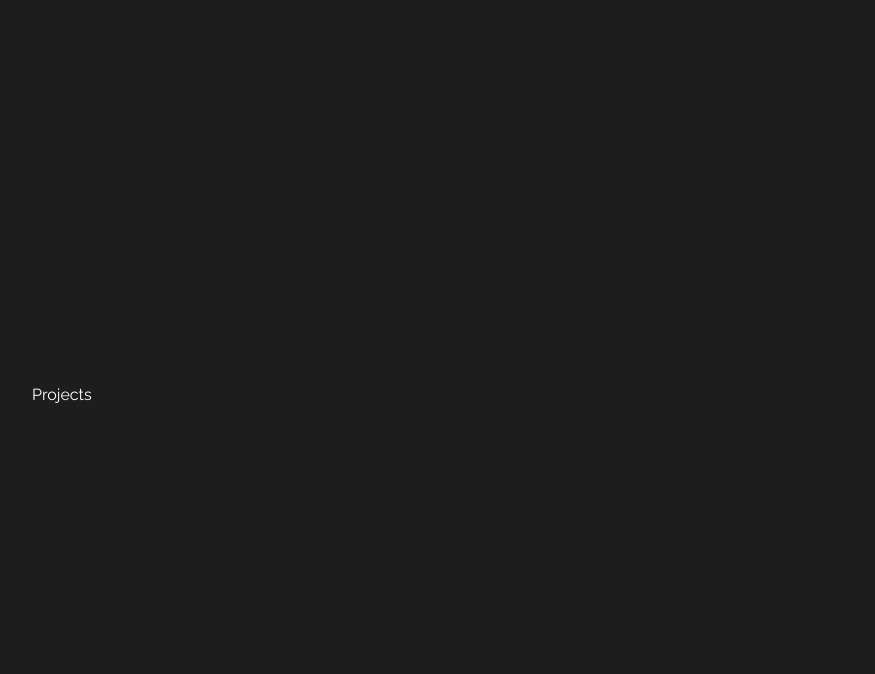
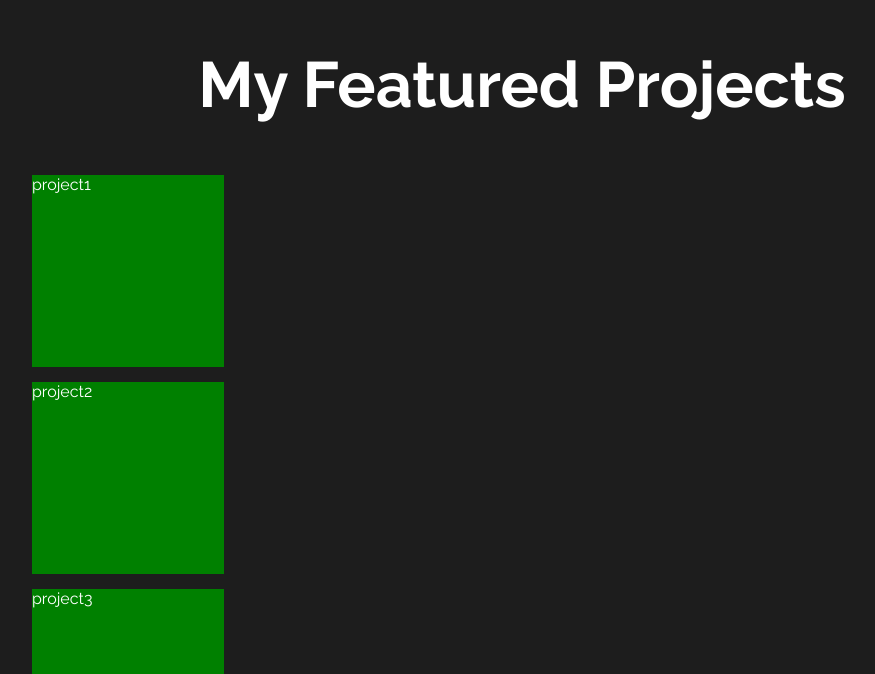
Before and after one commit to tluper94/myportfolio, a React (Create React App) app: page / in a window 1280 px wide. Shown: the part 2406-3080 px from the top of the page, without its empty margins (118-993 px from the left). Built offline with nearby package versions, Linux system fonts and the light colour scheme.

Commit message:
Add projects section

```diff
--- a/src/components/header/header.styles.jsx
+++ b/src/components/header/header.styles.jsx
@@ -12,7 +12,7 @@ export const Heading = styled.header`
   z-index: 1;
   transform: ${(props) =>
     props.hide ? 'translatey(-80px)' : 'translatey(0px)'};
-  transition: all 0.1s cubic-bezier(0.25, 0.5, 0.75, 1) 100ms;
+  transition: all 0.15s cubic-bezier(0.25, 0.5, 0.75, 1) 100ms;
 
   @media (max-width: 768px) {
     padding: 10px 10px;
--- /dev/null
+++ b/src/components/project/Project.jsx
@@ -0,0 +1,12 @@
+import React from 'react';
+import { ProjectContainer } from './Project.styles';
+
+const Project = ({ name, url }) => {
+  return (
+    <ProjectContainer href={url}>
+      <div>{name}</div>
+    </ProjectContainer>
+  );
+};
+
+export default Project;
--- /dev/null
+++ b/src/components/project/Project.styles.jsx
@@ -0,0 +1,8 @@
+import styled from 'styled-components';
+
+export const ProjectContainer = styled.a`
+  width: 15vw;
+  height: 15vw;
+  margin-bottom: 15px;
+  background-color: green;
+`;
--- a/src/pages/projects/Projects.jsx
+++ b/src/pages/projects/Projects.jsx
@@ -1,8 +1,33 @@
 import React from 'react';
-import { ProjectsSection } from './Projects.styles';
+import {
+  ProjectsSection,
+  ProjectsContainer,
+  ProjectTitleContainer,
+  BigHeading,
+} from './Projects.styles';
+
+import Project from '../../components/project/Project';
+
+const projects = [
+  { name: 'project1', url: 'trevorluper.com' },
+  { name: 'project2', url: 'trevorluper.com' },
+  { name: 'project3', url: 'trevorluper.com' },
+  { name: 'project4', url: 'trevorluper.com' },
+];
 
 const Projects = () => {
-  return <ProjectsSection id='projects'>Projects</ProjectsSection>;
+  return (
+    <ProjectsSection id='projects'>
+      <ProjectTitleContainer>
+        <BigHeading>My Featured Projects</BigHeading>
+      </ProjectTitleContainer>
+      <ProjectsContainer>
+        {projects.map(({ name, url }) => (
+          <Project name={name} url={url} />
+        ))}
+      </ProjectsContainer>
+    </ProjectsSection>
+  );
 };
 
 export default Projects;
--- a/src/pages/projects/Projects.styles.jsx
+++ b/src/pages/projects/Projects.styles.jsx
@@ -3,9 +3,27 @@ import styled from 'styled-components';
 export const ProjectsSection = styled.section`
   display: flex;
   flex-direction: column;
-  justify-content: center;
-  align-items: flex-start;
   width: 100%;
   min-height: 100vh;
   color: white;
 `;
+
+export const ProjectsContainer = styled.section`
+  display: flex;
+  flex-direction: column;
+  width: 100%;
+  min-height: 100vh;
+  color: white;
+`;
+
+export const ProjectTitleContainer = styled.div`
+  display: flex;
+  justify-content: center;
+  align-content: center;
+  align-items: flex-start;
+  width: 100%;
+`;
+
+export const BigHeading = styled.h1`
+  font-size: 5vw;
+`;
```
Also changed, not shown: src/pages/about/About.styles.jsx (line endings or trailing spaces).
